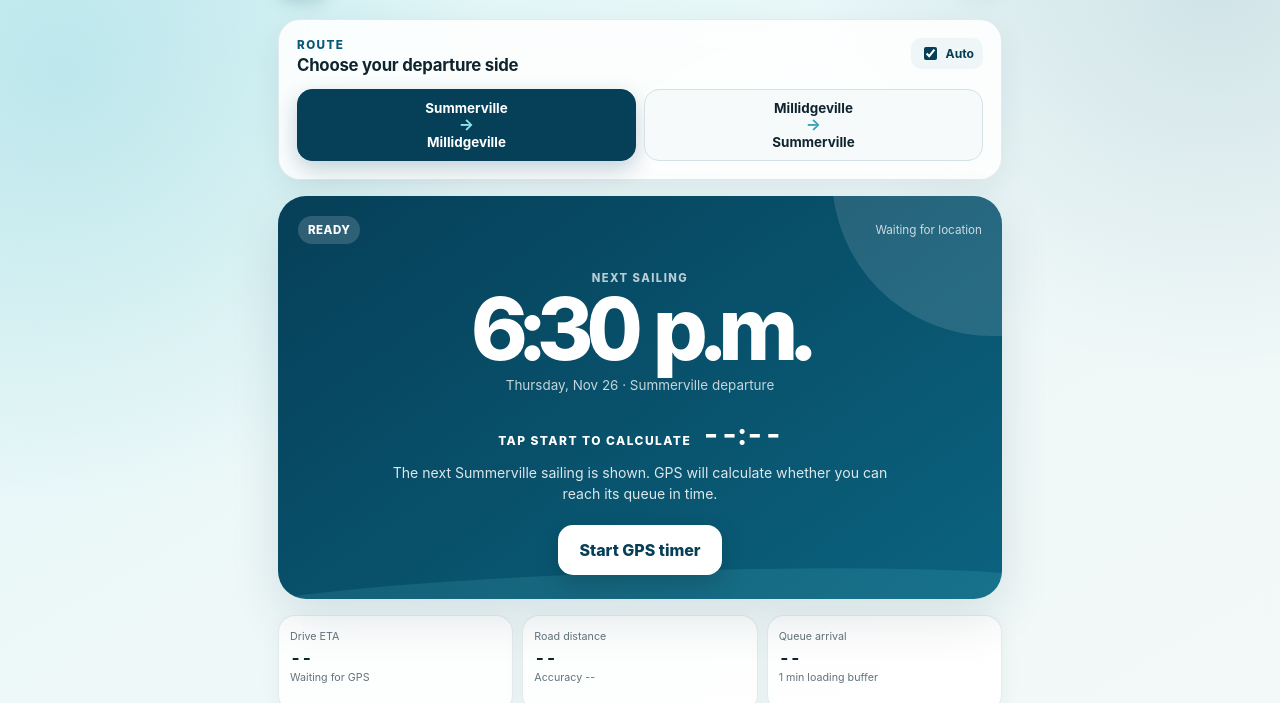
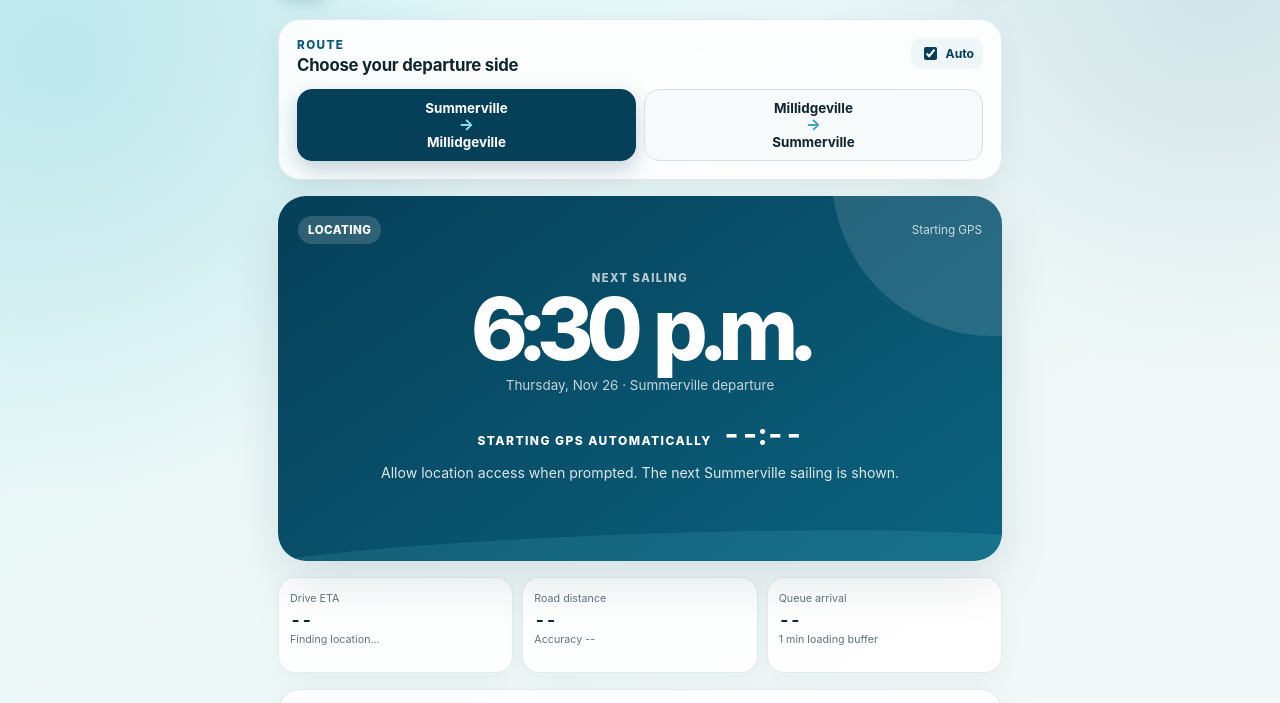
Before and after one commit to longreacher/peninsula-princess-ferry, a plain HTML site: page index.html in a window 1280 px wide. Shown: the part 67-770 px from the top of the page. Drawn offline with Linux system fonts and the light colour scheme.

Commit message:
Add files via upload

```diff
--- a/app.js
+++ b/app.js
@@ -121,24 +121,28 @@ function positionSuccess(position) {
   state.started = true;
   state.position = { lat: position.coords.latitude, lon: position.coords.longitude, accuracy: position.coords.accuracy };
   if (state.autoDirection) setDirection(nearestDirection(state.position));
-  elements.startBtn.textContent = 'GPS timer running';
-  elements.startBtn.disabled = true;
+  elements.startBtn.hidden = true;
+  requestWakeLock();
   refreshRoute(false);
   render();
 }
 function positionError(error) {
   state.locating = false;
+  elements.startBtn.hidden = false;
   elements.startBtn.disabled = false;
   elements.startBtn.textContent = 'Try GPS again';
   const message = error.code === 1 ? 'Location permission was denied. Enable it in browser settings, then try again.' : 'Your location could not be read. Check Windows Location Services and try again.';
+  render();
   elements.statusMessage.textContent = message;
   toast(message);
 }
 function requestPosition() {
   if (!navigator.geolocation) return positionError({ code: 0 });
   state.locating = true;
+  elements.startBtn.hidden = true;
   elements.startBtn.disabled = true;
   elements.startBtn.textContent = 'Finding location…';
+  render();
   navigator.geolocation.getCurrentPosition(positionSuccess, positionError, { enableHighAccuracy: true, timeout: 12000, maximumAge: 4000 });
 }
 async function requestWakeLock() {
@@ -166,7 +170,7 @@ function render() {
   elements.dayLabel.textContent = next ? `${dayFmt.format(next.departure)} · ${DIRECTIONS[state.direction].origin} departure` : 'New Brunswick time';
   elements.scheduleType.textContent = next ? scheduleTypeLabel(next.type, next.holiday) : 'Schedule';
   elements.bufferValue.textContent = `${state.bufferMinutes} min loading buffer`;
-  elements.lastUpdated.textContent = state.started ? `Updated ${secondFmt.format(now)}` : 'Waiting for location';
+  elements.lastUpdated.textContent = state.started ? `Updated ${secondFmt.format(now)}` : state.locating ? 'Starting GPS' : 'Waiting for location';
 
   const route = state.routing;
   if (state.position && route) {
@@ -183,8 +187,10 @@ function render() {
   elements.statusCard.className = 'status-card neutral';
   if (!state.position || !route) {
     elements.statusPill.textContent = state.locating ? 'Locating' : 'Ready';
-    elements.slackPrefix.textContent = 'Tap Start to calculate'; elements.slackTime.textContent = '--:--';
-    elements.statusMessage.textContent = `The next ${DIRECTIONS[state.direction].origin} sailing is shown. GPS will calculate whether you can reach its queue in time.`;
+    elements.slackPrefix.textContent = state.locating ? 'Starting GPS automatically' : 'GPS unavailable'; elements.slackTime.textContent = '--:--';
+    elements.statusMessage.textContent = state.locating
+      ? `Allow location access when prompted. The next ${DIRECTIONS[state.direction].origin} sailing is shown.`
+      : `The next ${DIRECTIONS[state.direction].origin} sailing is shown. Use the GPS button below to try again.`;
   } else if (status.slackSeconds >= 0) {
     elements.statusCard.className = 'status-card good';
     elements.statusPill.textContent = 'On track'; elements.slackPrefix.textContent = 'Ahead by'; elements.slackTime.textContent = formatDuration(status.slackSeconds);
@@ -243,5 +249,5 @@ elements.installBtn.addEventListener('click', async () => { if (!state.installPr
 window.addEventListener('appinstalled', () => toast('Ferry Timer installed'));
 
 if ('serviceWorker' in navigator) window.addEventListener('load', () => navigator.serviceWorker.register('./sw.js').catch(() => {}));
-setOnlineState(); setDirection(state.direction); render();
+setOnlineState(); setDirection(state.direction); render(); requestPosition();
 state.timer = setInterval(() => { if (state.started && !state.locating) requestPosition(); render(); }, 5000);
--- a/index.html
+++ b/index.html
@@ -52,18 +52,18 @@
 
       <section id="statusCard" class="status-card neutral" aria-live="polite">
         <div class="status-topline">
-          <span id="statusPill" class="status-pill">Ready</span>
-          <span id="lastUpdated">Waiting for location</span>
+          <span id="statusPill" class="status-pill">Locating</span>
+          <span id="lastUpdated">Starting GPS</span>
         </div>
         <p id="nextLabel" class="next-label">Next sailing</p>
         <p id="departureTime" class="departure-time">--:--</p>
         <p id="dayLabel" class="day-label">New Brunswick time</p>
         <div class="slack-block">
-          <span id="slackPrefix">Tap Start to calculate</span>
+          <span id="slackPrefix">Starting GPS automatically</span>
           <strong id="slackTime">--:--</strong>
         </div>
-        <p id="statusMessage" class="status-message">Your position is used only to estimate the drive to the departure queue.</p>
-        <button id="startBtn" class="primary-button">Start GPS timer</button>
+        <p id="statusMessage" class="status-message">Allow location access when prompted. Your position is used only to estimate the drive to the departure queue.</p>
+        <button id="startBtn" class="primary-button" hidden>Start GPS timer</button>
       </section>
 
       <section class="metrics" aria-label="Journey estimate">
--- a/sw.js
+++ b/sw.js
@@ -1,4 +1,4 @@
-const CACHE = 'ferry-timer-v1.0.1';
+const CACHE = 'ferry-timer-v1.0.2';
 const SHELL = [
   './', './index.html', './styles.css', './app.js', './schedule.mjs', './manifest.webmanifest',
   './icons/ferry-mark.svg', './icons/icon-192.png', './icons/icon-512.png', './icons/apple-touch-icon.png'
```
Also changed, not shown: tests/app-config.test.mjs (added, +16 -0 lines), VERSION.txt, 1 other file.
